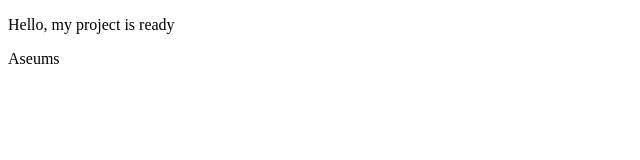
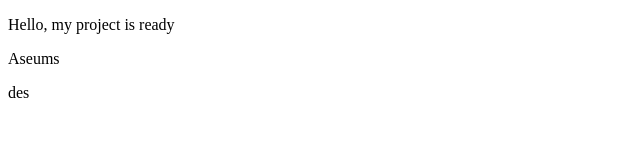
Before and after one commit to Nurali0032/test, a plain HTML site: page git-apper/index.html in a window 1280 px wide. Shown: the full height of the page, 0-640 px from the left. Drawn offline with Linux system fonts and the light colour scheme.

Commit message:
fourth commit

```diff
--- a/git-apper/index.html
+++ b/git-apper/index.html
@@ -8,5 +8,6 @@
 <body>
     <p>Hello, my project is ready</p>
     <p>Aseums</p>
+    <p>des</p>
 </body>
 </html>
```
